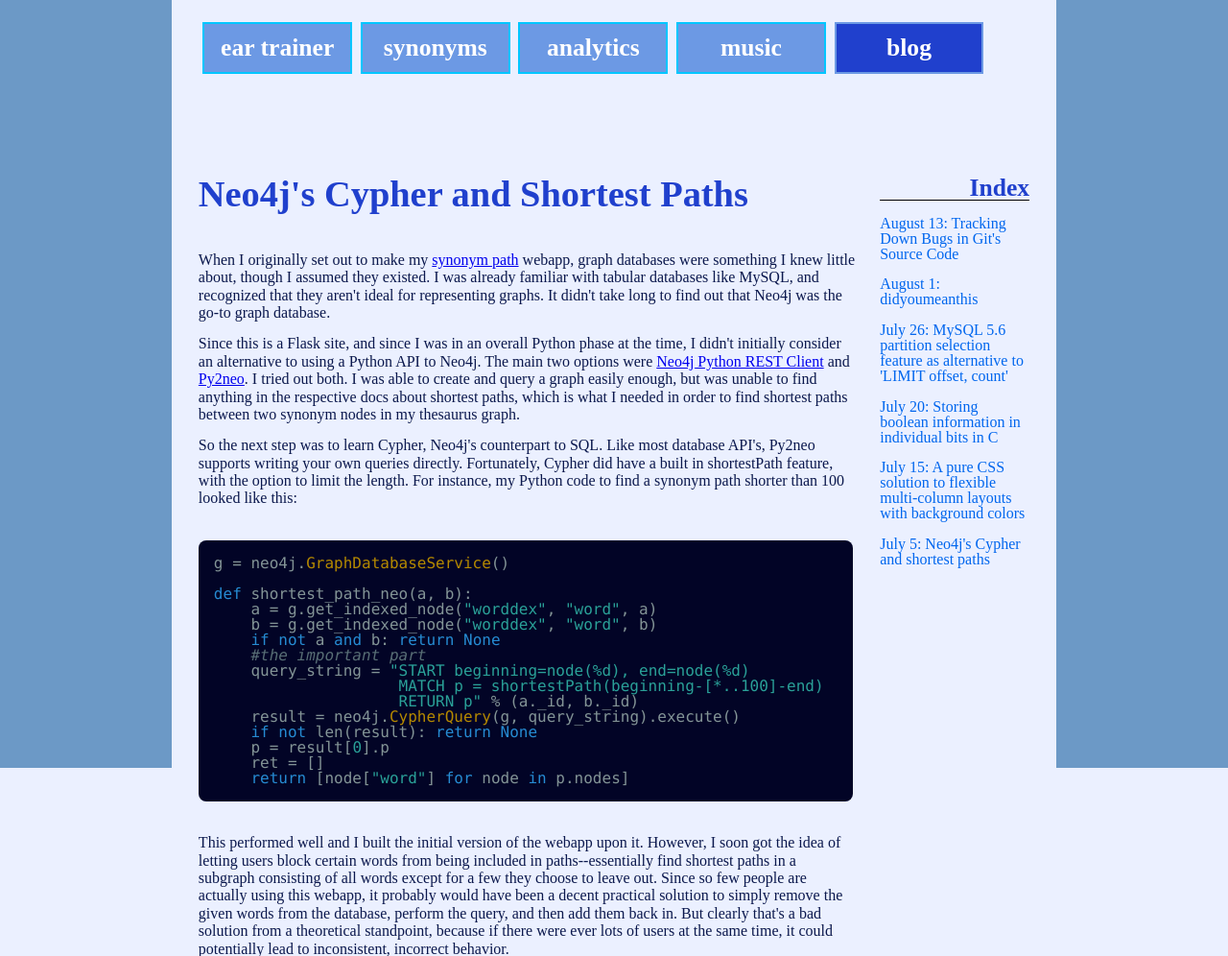
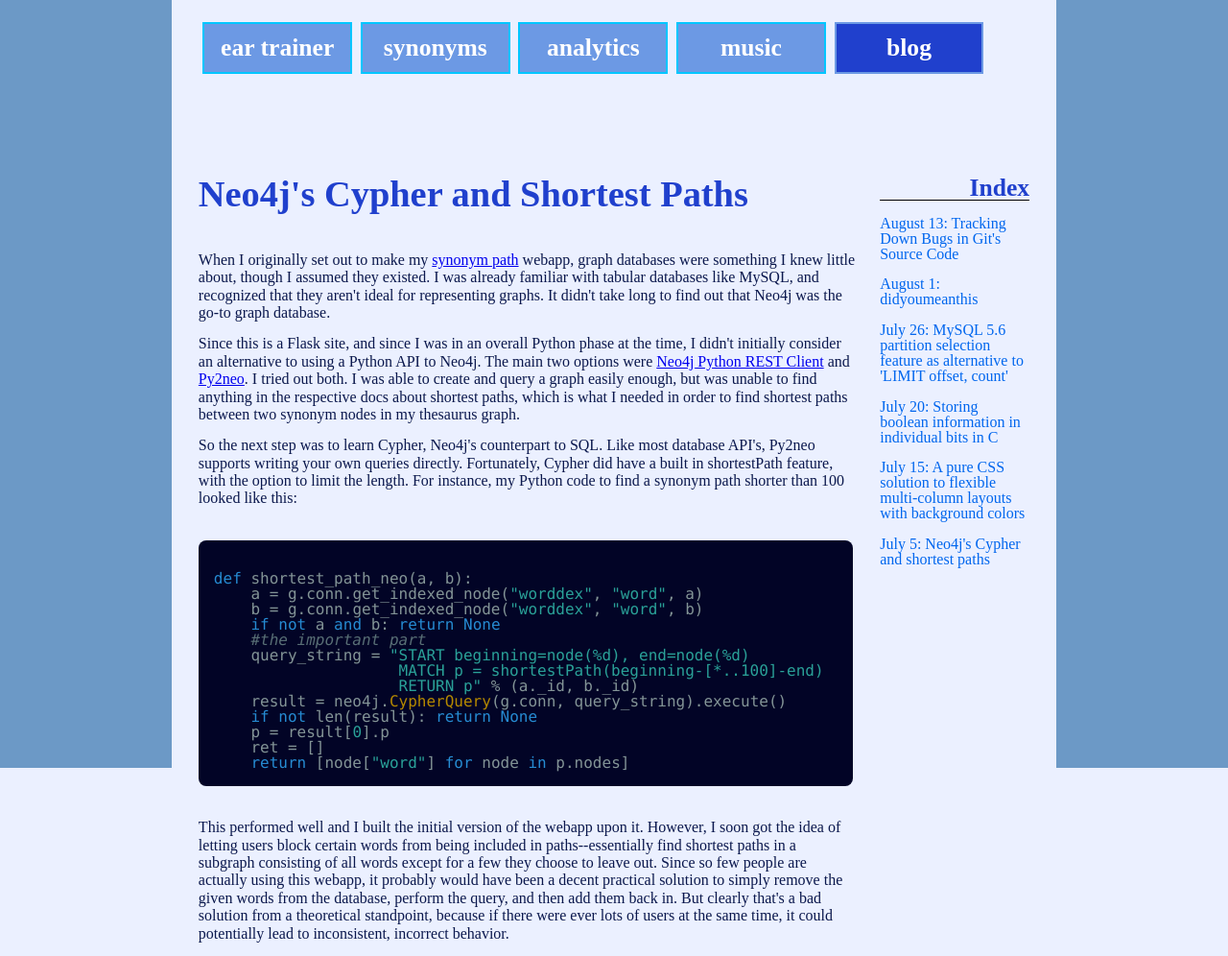
Before and after one commit to ntowbinj/flasksite, a Flask app: page /blog/ in a window 1280 px wide. Shown: the top 996 px of the page at 96% size. Run offline with Flask 2, Linux system fonts and the light colour scheme.

Commit message:
better to use flask.g

```diff
--- a/FlaskApp/templates/blogs/7-5-14.html
+++ b/FlaskApp/templates/blogs/7-5-14.html
@@ -28,17 +28,16 @@ shorter than 100 looked like this:
 
 
 <pre class="prettyprint codebox">
-g = neo4j.GraphDatabaseService()
 
 def shortest_path_neo(a, b):
-    a = g.get_indexed_node("worddex", "word", a)
-    b = g.get_indexed_node("worddex", "word", b)
+    a = g.conn.get_indexed_node("worddex", "word", a)
+    b = g.conn.get_indexed_node("worddex", "word", b)
     if not a and b: return None
     #the important part
     query_string = "START beginning=node(%d), end=node(%d)
                     MATCH p = shortestPath(beginning-[*..100]-end)
                     RETURN p" % (a._id, b._id)
-    result = neo4j.CypherQuery(g, query_string).execute()
+    result = neo4j.CypherQuery(g.conn, query_string).execute()
     if not len(result): return None
     p = result[0].p
     ret = []
```
Also changed, not shown: FlaskApp/shortestpath.py (+4 -5 lines).
